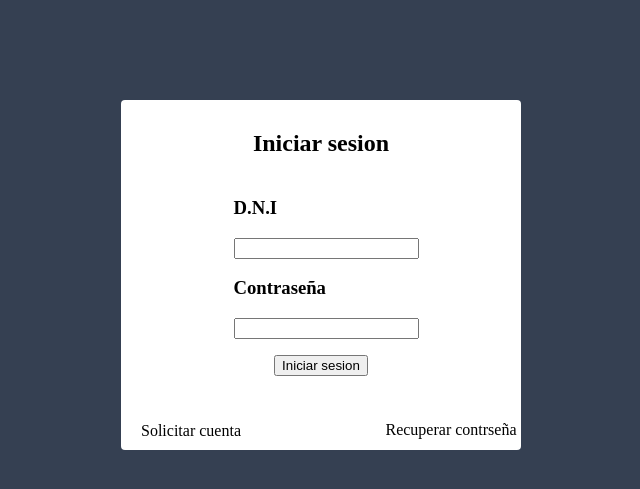
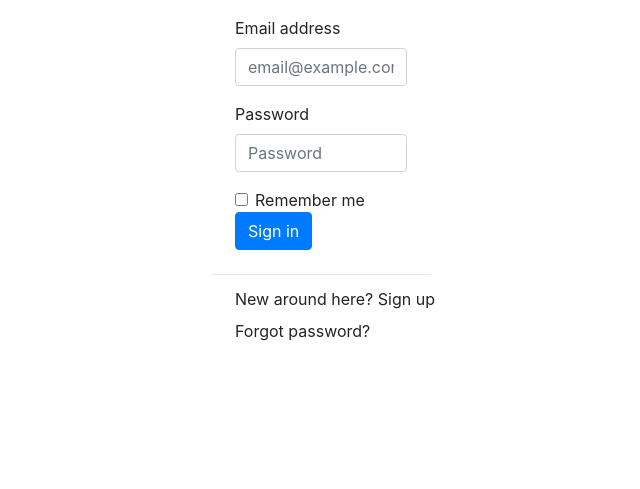
Before and after one commit to IgnaPalomeque/PG3_ProyectoFinal, a Django app: page / in a window 1280 px wide. Shown: the top 489 px of the page, without its empty margins (319-959 px from the left). Run offline with Django 3.2, Linux system fonts and the light colour scheme; parts of the project's set-up code (start-up, migrations or seed data) failed here and were passed over; some libraries are stand-ins or nearby versions.

Commit message:
bootstrap installation

```diff
--- a/config/config/settings.py
+++ b/config/config/settings.py
@@ -32,6 +32,7 @@ ALLOWED_HOSTS = []
 
 INSTALLED_APPS = [
     'jet',
+    'bootstrap4',
     'django.contrib.admin',
     'django.contrib.auth',
     'django.contrib.contenttypes',
--- a/config/templates/bibliovirtual/css.css
+++ /dev/null
@@ -1,36 +0,0 @@
-.bdiv{
-    background-color: white;
-    margin: auto;
-    position: relative;
-    border-radius: 4px;
-    top: 80Px;
-    width: 400px;
-    height: 350px;
-    text-align: center;
-}
-.sdiv{
-    position: relative;
-    top: 50px;
-    margin: auto;
-    width: 175px;
-}
-body{
-    background-color: #354052;
-}
-.left{
-    text-align: left;
-}
-.centered{
-    position: relative;
-    top: 30px;
-}
-.borderL{
-    position: relative;
-    top: 80px;
-    right: 130px;
-}
-.borderR{
-    position: relative;
-    top: 45px;
-    left: 130px;
-}
--- a/config/templates/bibliovirtual/login.html
+++ b/config/templates/bibliovirtual/login.html
@@ -1,26 +1,47 @@
-<!DOCTYPE html>
+<!doctype html>
 <html lang="en">
-<head>
-    <meta charset="UTF-8">
-    <meta name="viewport" content="width=device-width, initial-scale=1.0">
-    <title>Login</title>
-    <link rel="stylesheet" href="css.css">
+  <head>
+    <!-- Required meta tags -->
+    <meta charset="utf-8">
+    <meta name="viewport" content="width=device-width, initial-scale=1, shrink-to-fit=no">
 
-</head>
-<body>
-    <div class="bdiv">
-        <h2 class="centered">Iniciar sesion</h2>
-        <form>
-            <div class="sdiv">
-                <h3 class="left">D.N.I</h3>
-                <p ><input type="number"></p>
-                <h3 class="left">Contraseña</h3>
-                <p><input type="text"></p>
-                <button>Iniciar sesion</button>
-            </div>
-            <p href="asd.html" class="borderL">Solicitar cuenta</p>
-            <p href="asd.html" class="borderR">Recuperar contrseña</p>
+    <!-- Bootstrap CSS -->
+    <link rel="stylesheet" href="https://maxcdn.bootstrapcdn.com/bootstrap/4.0.0/css/bootstrap.min.css" integrity="sha384-Gn5384xqQ1aoWXA+058RXPxPg6fy4IWvTNh0E263XmFcJlSAwiGgFAW/dAiS6JXm" crossorigin="anonymous">
+
+    <title>Hello, world!</title>
+  </head>
+  <body>
+    <div class="container" style="width: 250px;">
+
+        <form class="px-4 py-3">
+          <div class="form-group">
+            <label for="exampleDropdownFormEmail1">Email address</label>
+            <input type="email" class="form-control" id="exampleDropdownFormEmail1" placeholder="email@example.com">
+          </div>
+          <div class="form-group">
+            <label for="exampleDropdownFormPassword1">Password</label>
+            <input type="password" class="form-control" id="exampleDropdownFormPassword1" placeholder="Password">
+          </div>
+          <div class="form-check">
+            <input type="checkbox" class="form-check-input" id="dropdownCheck">
+            <label class="form-check-label" for="dropdownCheck">
+              Remember me
+            </label>
+          </div>
+          <button type="submit" class="btn btn-primary">Sign in</button>
         </form>
+        <div class="dropdown-divider"></div>
+        <a class="dropdown-item" href="#">New around here? Sign up</a>
+        <a class="dropdown-item" href="#">Forgot password?</a>
     </div>
-</body>
+
+
+
+
+    <!-- Optional JavaScript -->
+    <!-- jQuery first, then Popper.js, then Bootstrap JS -->
+    <script src="https://code.jquery.com/jquery-3.2.1.slim.min.js" integrity="sha384-KJ3o2DKtIkvYIK3UENzmM7KCkRr/rE9/Qpg6aAZGJwFDMVNA/GpGFF93hXpG5KkN" crossorigin="anonymous"></script>
+    <script src="https://cdnjs.cloudflare.com/ajax/libs/popper.js/1.12.9/umd/popper.min.js" integrity="sha384-ApNbgh9B+Y1QKtv3Rn7W3mgPxhU9K/ScQsAP7hUibX39j7fakFPskvXusvfa0b4Q" crossorigin="anonymous"></script>
+    <script src="https://maxcdn.bootstrapcdn.com/bootstrap/4.0.0/js/bootstrap.min.js" integrity="sha384-JZR6Spejh4U02d8jOt6vLEHfe/JQGiRRSQQxSfFWpi1MquVdAyjUar5+76PVCmYl" crossorigin="anonymous"></script>
+  </body>
 </html>
```
Also changed, not shown: requirements.txt (+7 -1 lines), config/bibliovirtual/views.py (line endings or trailing spaces).
